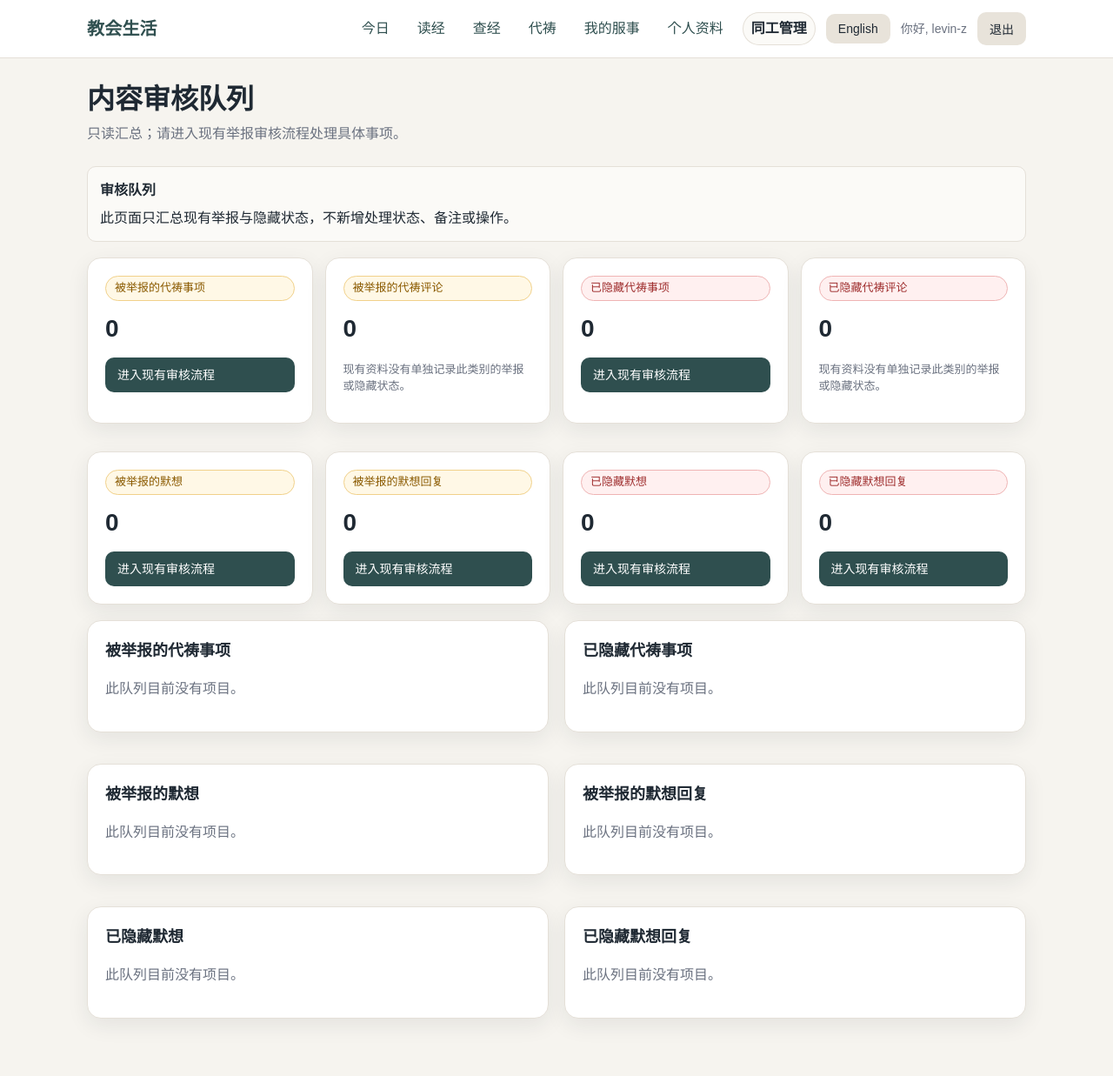
After one commit to zlw1987/bible_reading_v2, a Django app: page /staff/moderation/ in a window 1280 px wide. The commit adds this page. Shown: the whole page at 87% size. Run offline with Django 5.2, Linux system fonts and the light colour scheme; a user stored in the database is signed in; data comes from the database, SQL or seed files in the repository; data that the repository does not hold is empty.

Commit message:
Add staff moderation queue and QA seeding guidance

```diff
--- a/accounts/context_processors.py
+++ b/accounts/context_processors.py
@@ -61,6 +61,7 @@ STAFF_NAV_URLS = {
     "staff_reading_plan_list",
     "staff_reading_plan_header",
     "staff_reading_plan_days",
+    "staff_moderation_queue",
     "staff_reflection_reports",
     "staff_reflection_action",
     "staff_prayer_reports",
--- a/accounts/urls.py
+++ b/accounts/urls.py
@@ -22,6 +22,11 @@ urlpatterns = [
     ),
 
     path("staff/", views.staff_overview, name="staff_overview"),
+    path(
+        "staff/moderation/",
+        views.staff_moderation_queue,
+        name="staff_moderation_queue",
+    ),
     path("staff/users/", views.staff_user_list, name="staff_user_list"),
     path(
         "staff/membership-requests/",
--- a/accounts/views.py
+++ b/accounts/views.py
@@ -114,6 +114,80 @@ def staff_overview(request):
             "upcoming_service_events": upcoming_service_events,
             "upcoming_assignments": upcoming_assignments,
             "unconfirmed_assignments": unconfirmed_assignments,
+        },
+    )
+
+
+@staff_member_required
+def staff_moderation_queue(request):
+    from comments.models import ReflectionComment, ReflectionReport
+    from prayers.models import PrayerReport, PrayerRequest
+
+    open_prayer_reports = (
+        PrayerReport.objects
+        .filter(status=PrayerReport.STATUS_OPEN)
+        .select_related(
+            "prayer_request",
+            "prayer_request__user",
+            "reporter",
+        )
+        .order_by("-created_at")
+    )
+    hidden_prayers = (
+        PrayerRequest.objects
+        .filter(is_hidden=True)
+        .select_related("user", "hidden_by")
+        .order_by("-hidden_at", "-created_at")
+    )
+    open_reflection_reports = (
+        ReflectionReport.objects
+        .filter(status=ReflectionReport.STATUS_OPEN)
+        .select_related(
+            "comment",
+            "comment__user",
+            "comment__parent",
+            "comment__plan_day",
+            "reporter",
+        )
+        .order_by("-created_at")
+    )
+    hidden_reflections = (
+        ReflectionComment.objects
+        .filter(is_hidden=True)
+        .select_related("user", "parent", "plan_day", "hidden_by")
+        .order_by("-hidden_at", "-created_at")
+    )
+
+    reported_reflection_posts = open_reflection_reports.filter(
+        comment__parent__isnull=True,
+    )
+    reported_reflection_replies = open_reflection_reports.filter(
+        comment__parent__isnull=False,
+    )
+    hidden_reflection_posts = hidden_reflections.filter(parent__isnull=True)
+    hidden_reflection_replies = hidden_reflections.filter(parent__isnull=False)
+
+    return render(
+        request,
+        "accounts/staff/moderation_queue.html",
+        {
+            "active_nav": "staff",
+            "open_prayer_reports": open_prayer_reports,
+            "hidden_prayers": hidden_prayers,
+            "reported_reflection_posts": reported_reflection_posts,
+            "reported_reflection_replies": reported_reflection_replies,
+            "hidden_reflection_posts": hidden_reflection_posts,
+            "hidden_reflection_replies": hidden_reflection_replies,
+            "moderation_counts": {
+                "reported_prayer_requests": open_prayer_reports.count(),
+                "reported_prayer_comments": 0,
+                "hidden_prayer_requests": hidden_prayers.count(),
+                "hidden_prayer_comments": 0,
+                "reported_reflection_posts": reported_reflection_posts.count(),
+                "reported_reflection_replies": reported_reflection_replies.count(),
+                "hidden_reflection_posts": hidden_reflection_posts.count(),
+                "hidden_reflection_replies": hidden_reflection_replies.count(),
+            },
         },
     )
 
--- a/static/css/app.css
+++ b/static/css/app.css
@@ -404,6 +404,53 @@ textarea {
     margin: 0;
 }
 
+.moderation-summary-grid {
+    display: grid;
+    gap: 14px;
+    grid-template-columns: repeat(auto-fit, minmax(210px, 1fr));
+}
+
+.moderation-summary-card {
+    align-content: start;
+    display: grid;
+    gap: 10px;
+}
+
+.moderation-summary-card strong {
+    display: block;
+    font-size: 28px;
+}
+
+.moderation-queue-grid {
+    display: grid;
+    gap: 18px;
+    grid-template-columns: repeat(2, minmax(0, 1fr));
+}
+
+.moderation-queue-card .card-title {
+    font-size: 18px;
+}
+
+.moderation-item-list {
+    display: grid;
+    gap: 12px;
+    list-style: none;
+    margin: 0;
+    padding: 0;
+}
+
+.moderation-item-list li {
+    border-top: 1px solid var(--border);
+    display: grid;
+    gap: 4px;
+    padding-top: 10px;
+}
+
+.moderation-item-list li:first-child {
+    border-top: 0;
+    padding-top: 0;
+}
+
 .membership-request-card-list {
     display: none;
 }
@@ -702,6 +749,10 @@ th {
     }
 
     .staff-overview-grid {
+        grid-template-columns: 1fr;
+    }
+
+    .moderation-queue-grid {
         grid-template-columns: 1fr;
     }
 
--- /dev/null
+++ b/templates/accounts/staff/moderation_queue.html
@@ -0,0 +1,162 @@
+{% extends "base.html" %}
+
+{% block title %}{{ ui.moderation_queue }} | {{ ui.site_title }}{% endblock %}
+
+{% block content %}
+<section class="page-header">
+    <h1 class="page-title">{{ ui.moderation_queue }}</h1>
+    <p class="page-subtitle">{{ ui.moderation_queue_subtitle }}</p>
+</section>
+
+<section class="notice-panel">
+    <strong>{{ ui.review_queue }}</strong>
+    <p>{{ ui.moderation_queue_boundary }}</p>
+</section>
+
+<div class="moderation-summary-grid">
+    <section class="card moderation-summary-card">
+        <span class="status status-warning">{{ ui.reported_prayer_requests }}</span>
+        <strong>{{ moderation_counts.reported_prayer_requests }}</strong>
+        <a class="button" href="{% url 'staff_prayer_reports' %}">{{ ui.open_existing_workflow }}</a>
+    </section>
+    <section class="card moderation-summary-card">
+        <span class="status status-warning">{{ ui.reported_prayer_comments }}</span>
+        <strong>{{ moderation_counts.reported_prayer_comments }}</strong>
+        <p class="form-help">{{ ui.not_tracked_existing_data }}</p>
+    </section>
+    <section class="card moderation-summary-card">
+        <span class="status status-danger">{{ ui.hidden_prayer_requests }}</span>
+        <strong>{{ moderation_counts.hidden_prayer_requests }}</strong>
+        <a class="button" href="{% url 'staff_prayer_reports' %}">{{ ui.open_existing_workflow }}</a>
+    </section>
+    <section class="card moderation-summary-card">
+        <span class="status status-danger">{{ ui.hidden_prayer_comments }}</span>
+        <strong>{{ moderation_counts.hidden_prayer_comments }}</strong>
+        <p class="form-help">{{ ui.not_tracked_existing_data }}</p>
+    </section>
+    <section class="card moderation-summary-card">
+        <span class="status status-warning">{{ ui.reported_reflection_posts }}</span>
+        <strong>{{ moderation_counts.reported_reflection_posts }}</strong>
+        <a class="button" href="{% url 'staff_reflection_reports' %}">{{ ui.open_existing_workflow }}</a>
+    </section>
+    <section class="card moderation-summary-card">
+        <span class="status status-warning">{{ ui.reported_reflection_replies }}</span>
+        <strong>{{ moderation_counts.reported_reflection_replies }}</strong>
+        <a class="button" href="{% url 'staff_reflection_reports' %}">{{ ui.open_existing_workflow }}</a>
+    </section>
+    <section class="card moderation-summary-card">
+        <span class="status status-danger">{{ ui.hidden_reflection_posts }}</span>
+        <strong>{{ moderation_counts.hidden_reflection_posts }}</strong>
+        <a class="button" href="{% url 'staff_reflection_reports' %}">{{ ui.open_existing_workflow }}</a>
+    </section>
+    <section class="card moderation-summary-card">
+        <span class="status status-danger">{{ ui.hidden_reflection_replies }}</span>
+        <strong>{{ moderation_counts.hidden_reflection_replies }}</strong>
+        <a class="button" href="{% url 'staff_reflection_reports' %}">{{ ui.open_existing_workflow }}</a>
+    </section>
+</div>
+
+<div class="moderation-queue-grid">
+    <section class="card moderation-queue-card">
+        <h2 class="card-title">{{ ui.reported_prayer_requests }}</h2>
+        {% if open_prayer_reports %}
+        <ul class="moderation-item-list">
+            {% for report in open_prayer_reports|slice:":5" %}
+            <li>
+                <strong>{{ report.prayer_request.title }}</strong>
+                <span class="muted">{{ ui.reported_by }} {{ report.reporter.username }} · {{ report.created_at|date:"Y-m-d H:i" }}</span>
+                <a href="{% url 'prayer_detail' report.prayer_request.id %}">{{ ui.view_prayer }}</a>
+            </li>
+            {% endfor %}
+        </ul>
+        {% else %}
+        <p class="muted">{{ ui.no_items_in_queue }}</p>
+        {% endif %}
+    </section>
+
+    <section class="card moderation-queue-card">
+        <h2 class="card-title">{{ ui.hidden_prayer_requests }}</h2>
+        {% if hidden_prayers %}
+        <ul class="moderation-item-list">
+            {% for prayer in hidden_prayers|slice:":5" %}
+            <li>
+                <strong>{{ prayer.title }}</strong>
+                <span class="muted">{{ prayer.hidden_at|date:"Y-m-d H:i"|default:"-" }}</span>
+                <a href="{% url 'prayer_detail' prayer.id %}">{{ ui.view_prayer }}</a>
+            </li>
+            {% endfor %}
+        </ul>
+        {% else %}
+        <p class="muted">{{ ui.no_items_in_queue }}</p>
+        {% endif %}
+    </section>
+
+    <section class="card moderation-queue-card">
+        <h2 class="card-title">{{ ui.reported_reflection_posts }}</h2>
+        {% if reported_reflection_posts %}
+        <ul class="moderation-item-list">
+            {% for report in reported_reflection_posts|slice:":5" %}
+            <li>
+                <strong>{{ report.comment.scripture_ref_key|default:ui.reflection_reports }}</strong>
+                <span class="muted">{{ ui.reported_by }} {{ report.reporter.username }} · {{ report.created_at|date:"Y-m-d H:i" }}</span>
+                <a href="{% url 'staff_reflection_reports' %}">{{ ui.open_existing_workflow }}</a>
+            </li>
+            {% endfor %}
+        </ul>
+        {% else %}
+        <p class="muted">{{ ui.no_items_in_queue }}</p>
+        {% endif %}
+    </section>
+
+    <section class="card moderation-queue-card">
+        <h2 class="card-title">{{ ui.reported_reflection_replies }}</h2>
+        {% if reported_reflection_replies %}
+        <ul class="moderation-item-list">
+            {% for report in reported_reflection_replies|slice:":5" %}
+            <li>
+                <strong>{{ report.comment.scripture_ref_key|default:ui.reflection_reports }}</strong>
+                <span class="muted">{{ ui.reported_by }} {{ report.reporter.username }} · {{ report.created_at|date:"Y-m-d H:i" }}</span>
+                <a href="{% url 'staff_reflection_reports' %}">{{ ui.open_existing_workflow }}</a>
+            </li>
+            {% endfor %}
+        </ul>
+        {% else %}
+        <p class="muted">{{ ui.no_items_in_queue }}</p>
+        {% endif %}
+    </section>
+
+    <section class="card moderation-queue-card">
+        <h2 class="card-title">{{ ui.hidden_reflection_posts }}</h2>
+        {% if hidden_reflection_posts %}
+        <ul class="moderation-item-list">
+            {% for comment in hidden_reflection_posts|slice:":5" %}
+            <li>
+                <strong>{{ comment.scripture_ref_key|default:ui.reflection_reports }}</strong>
+                <span class="muted">{{ comment.hidden_at|date:"Y-m-d H:i"|default:"-" }}</span>
+                <a href="{% url 'staff_reflection_reports' %}">{{ ui.open_existing_workflow }}</a>
+            </li>
+            {% endfor %}
+        </ul>
+        {% else %}
+        <p class="muted">{{ ui.no_items_in_queue }}</p>
+        {% endif %}
+    </section>
+
+    <section class="card moderation-queue-card">
+        <h2 class="card-title">{{ ui.hidden_reflection_replies }}</h2>
+        {% if hidden_reflection_replies %}
+        <ul class="moderation-item-list">
+            {% for comment in hidden_reflection_replies|slice:":5" %}
+            <li>
+                <strong>{{ comment.scripture_ref_key|default:ui.reflection_reports }}</strong>
+                <span class="muted">{{ comment.hidden_at|date:"Y-m-d H:i"|default:"-" }}</span>
+                <a href="{% url 'staff_reflection_reports' %}">{{ ui.open_existing_workflow }}</a>
+            </li>
+            {% endfor %}
+        </ul>
+        {% else %}
+        <p class="muted">{{ ui.no_items_in_queue }}</p>
+        {% endif %}
+    </section>
+</div>
+{% endblock %}
--- a/templates/accounts/staff/overview.html
+++ b/templates/accounts/staff/overview.html
@@ -85,7 +85,10 @@
             </ul>
         </div>
         <div class="actions">
-            <a class="button" href="{% url 'staff_prayer_reports' %}">
+            <a class="button" href="{% url 'staff_moderation_queue' %}">
+                {% if language == "zh" %}审核队列{% else %}Moderation Queue{% endif %}
+            </a>
+            <a class="button-secondary button" href="{% url 'staff_prayer_reports' %}">
                 {% if language == "zh" %}代祷举报{% else %}Prayer Reports{% endif %}
             </a>
             <a class="button-secondary button" href="{% url 'staff_reflection_reports' %}">
--- a/templates/base.html
+++ b/templates/base.html
@@ -83,6 +83,9 @@
                         </a>
                         <a href="{% url 'staff_membership_request_list' %}">
                             {{ ui.membership_requests }}
+                        </a>
+                        <a href="{% url 'staff_moderation_queue' %}">
+                            {{ ui.moderation_queue }}
                         </a>
                         <a href="{% url 'staff_reflection_reports' %}">
                             {% if language == "zh" %}默想举报{% else %}Reflection Reports{% endif %}
```
Also changed, not shown: AGENTS.md (+10 -0 lines), accounts/tests.py (+162 -0 lines), accounts/ui_text.py (+34 -0 lines).
